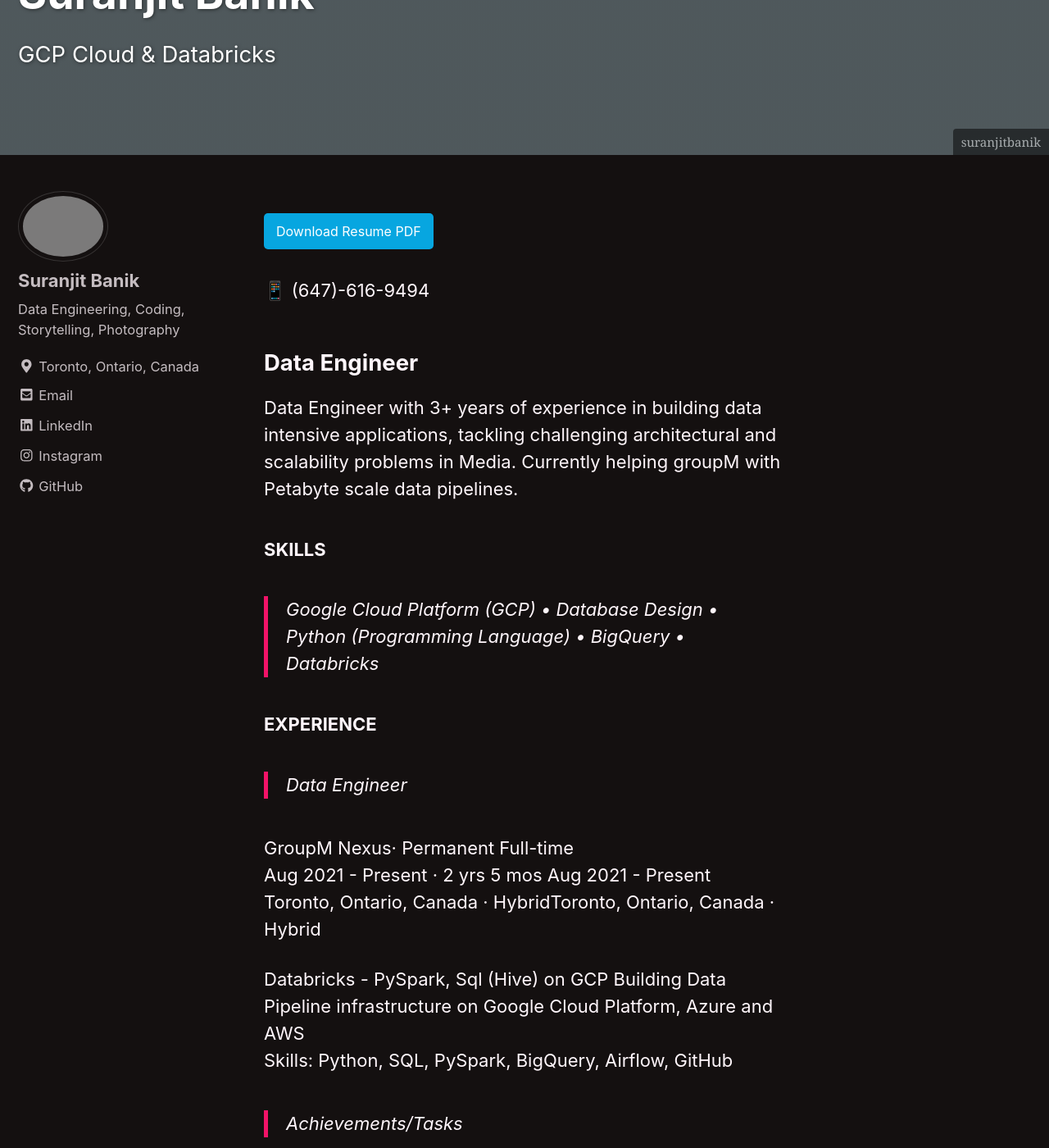
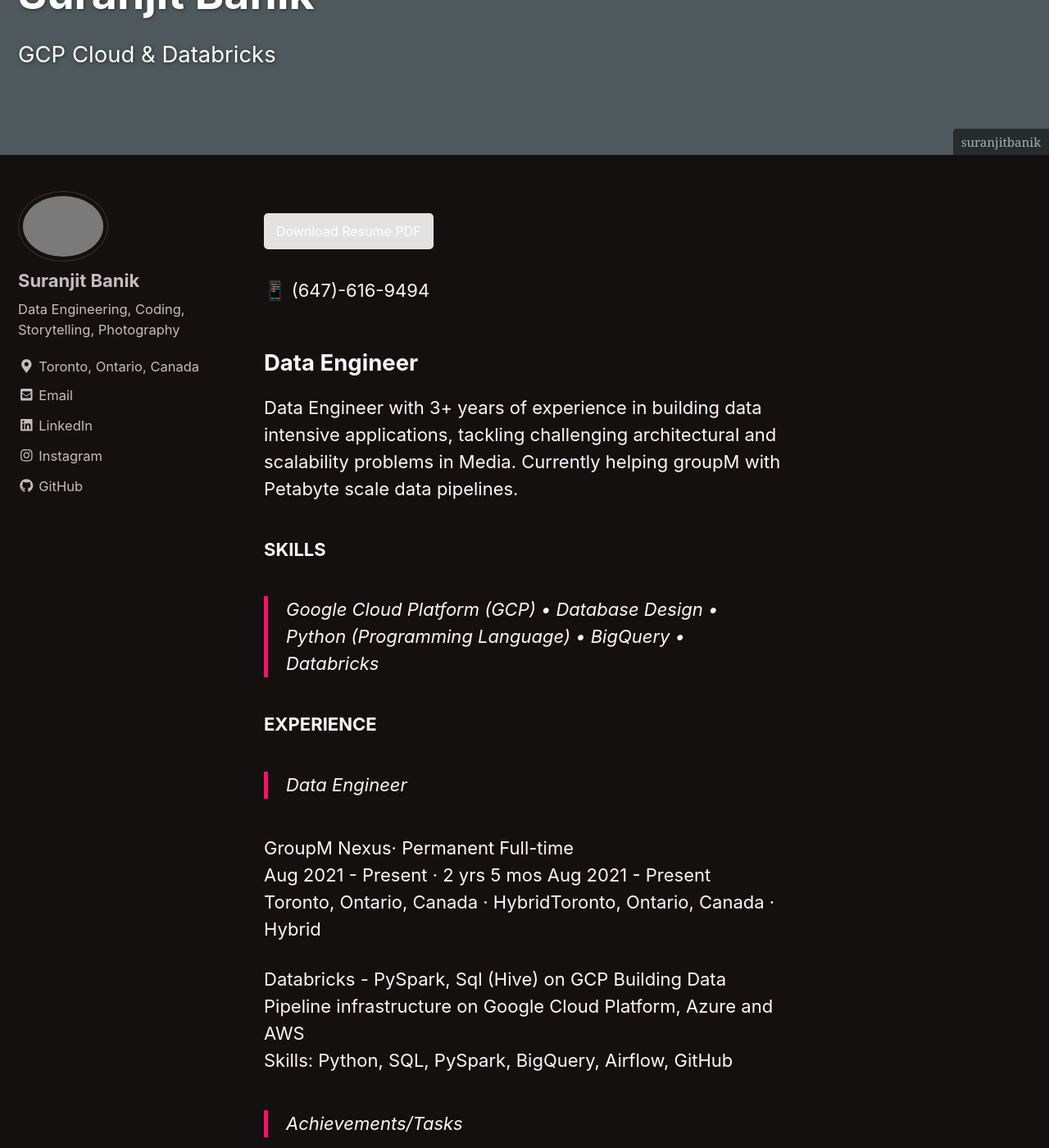
Before and after one commit to mastermindLAB/mastermindLAB.github.io, a Jekyll site: the page built from _pages/Resume.md, in a window 1280 px wide and 1400 px high, scrolled down 201 px. Shown: the whole window at 82% size. Built offline with Jekyll 4.4.1, drawn with Linux system fonts in a browser that asks for light colours; nearby versions of some CDN libraries; emoji names are drawn with the system emoji font; comment, search, counter and statistics services are not loaded.

Commit message:
new codespace

```diff
--- a/assets/css/main.scss
+++ b/assets/css/main.scss
@@ -12,7 +12,7 @@
     display: inline-block;
     padding: 10px 15px;
     margin: 5px 0;
-    background-color: #07a6e0; // or your preferred default background color
+    background-color: #e2e2e2; // or your preferred default background color
     color: #fff; // default text color
     text-decoration: none;
     border-radius: 5px;
```
